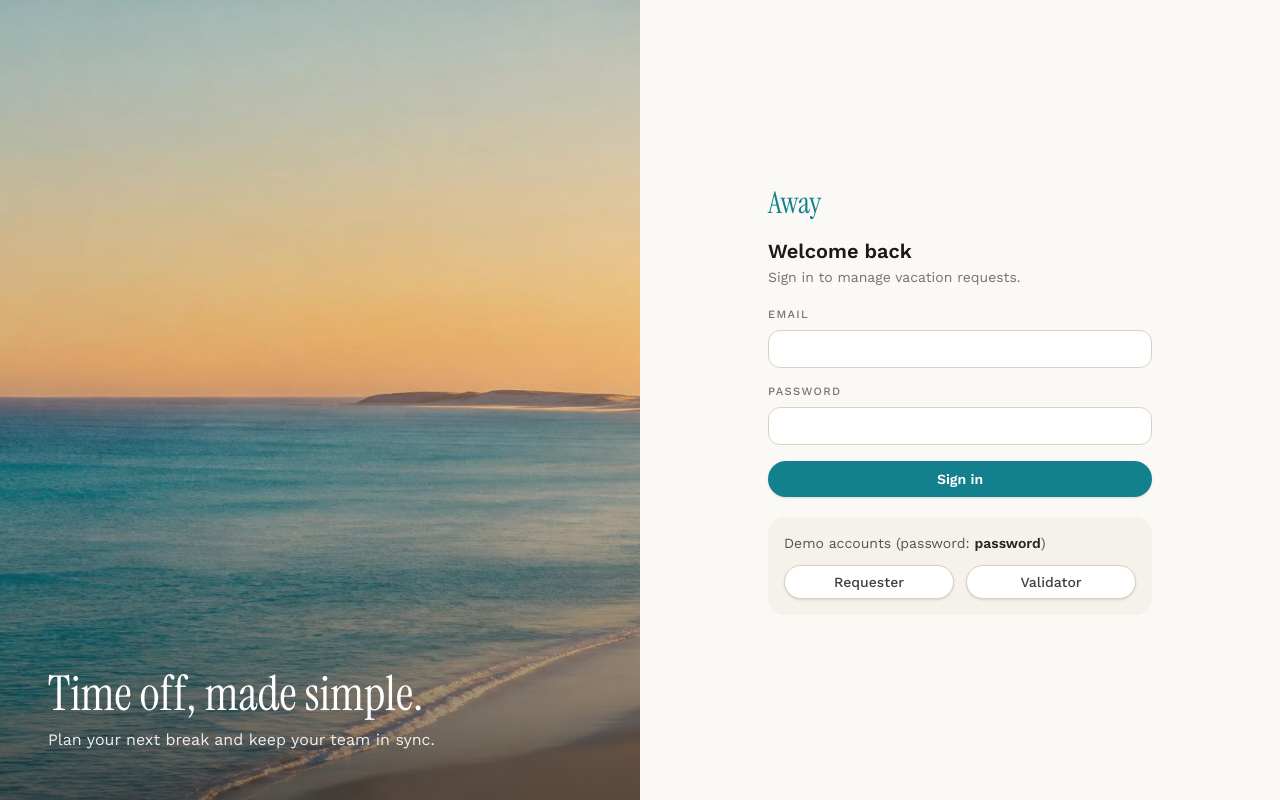
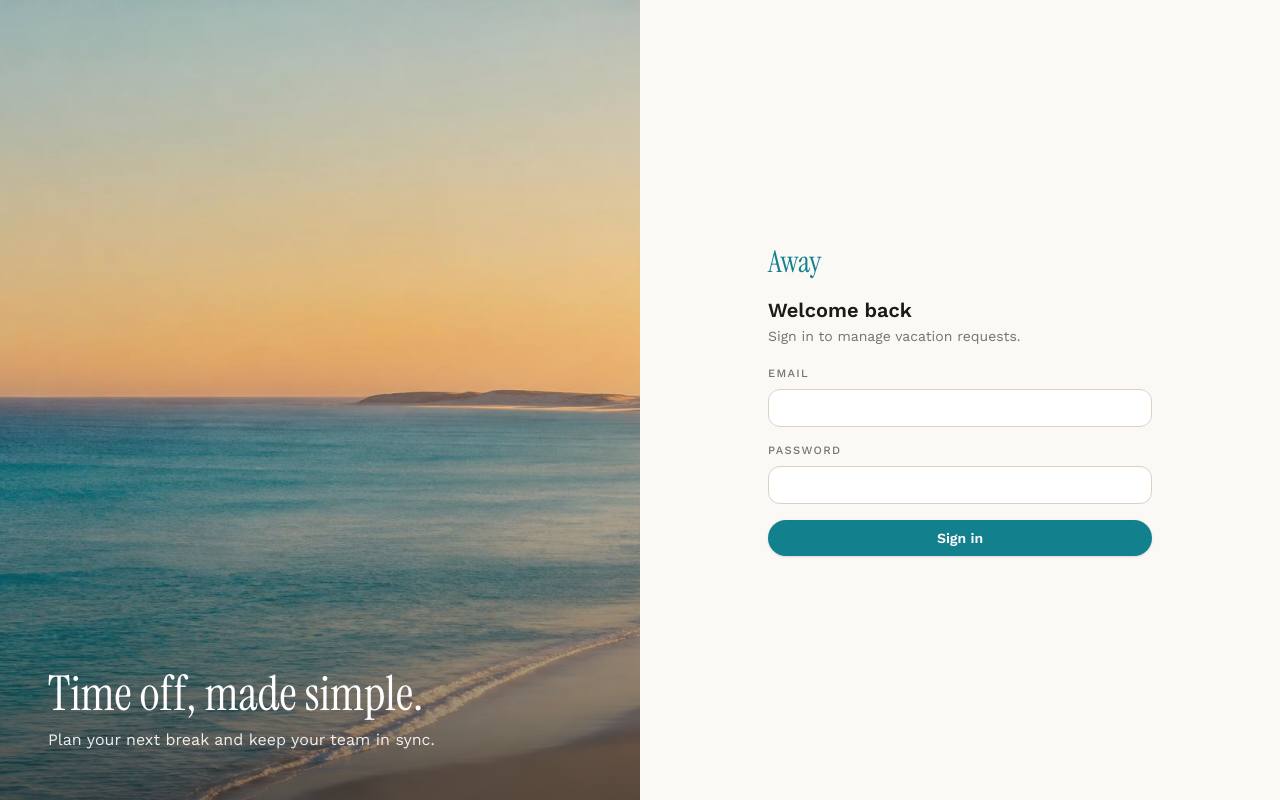
Before and after one commit to AvitalTzalach/Vacation-management-app-, a Vue app in the folder frontend/: page /login in a window 1280 px wide. Built offline with nearby package versions, Linux system fonts and the light colour scheme.

Commit message:
fix(frontend): remove demo accounts box from the login page

```diff
--- a/frontend/src/views/LoginView.vue
+++ b/frontend/src/views/LoginView.vue
@@ -2,7 +2,7 @@
   LoginView: split screen — beach photo with the tagline on the left, sign-in form on the right.
   On small screens the photo becomes a short banner above the form.
 
-  - "Demo accounts" buttons fill the form with a seeded account and sign in at once.
+  - Demo accounts are listed in the README (they are not shown on the screen).
   - A wrong password shows the API message ("Invalid email or password.") on the form:
     the Axios 401 interceptor deliberately ignores the login request.
   - After login, the user goes back to the page they asked for (?redirect=...), or to their home page.
@@ -15,13 +15,6 @@ import Spinner from "@/components/Spinner.vue";
 import { homeRouteFor } from "@/router";
 import { useAuthStore } from "@/stores/auth";
 import { getErrorMessage } from "@/utils/api-errors";
-
-// Seeded accounts (see the README); they all share the same password.
-const DEMO_PASSWORD = "password";
-const DEMO_ACCOUNTS = [
-  { label: "Requester", email: "maya.levi@example.com" },
-  { label: "Validator", email: "sarah.manager@example.com" },
-];
 
 const auth = useAuthStore();
 const route = useRoute();
@@ -58,13 +51,6 @@ async function submit(): Promise<void> {
   } finally {
     submitting.value = false;
   }
-}
-
-// Fills the form with a demo account and signs in.
-function signInAs(accountEmail: string): void {
-  email.value = accountEmail;
-  password.value = DEMO_PASSWORD;
-  submit();
 }
 </script>
 
@@ -135,25 +121,6 @@ function signInAs(accountEmail: string): void {
             {{ submitting ? "Signing in…" : "Sign in" }}
           </button>
         </form>
-
-        <div class="mt-5 rounded-2xl bg-sand-100 p-4">
-          <p class="text-sm text-stone-600">
-            Demo accounts (password: <span class="font-semibold text-stone-800">{{ DEMO_PASSWORD }}</span>)
-          </p>
-          <div class="mt-3 grid grid-cols-2 gap-3">
-            <button
-              v-for="account in DEMO_ACCOUNTS"
-              :key="account.email"
-              type="button"
-              class="btn-secondary"
-              :disabled="submitting"
-              :title="account.email"
-              @click="signInAs(account.email)"
-            >
-              {{ account.label }}
-            </button>
-          </div>
-        </div>
       </div>
     </main>
   </div>
```
Also changed, not shown: 2 other files (tests, documents, lock files or other folders).
